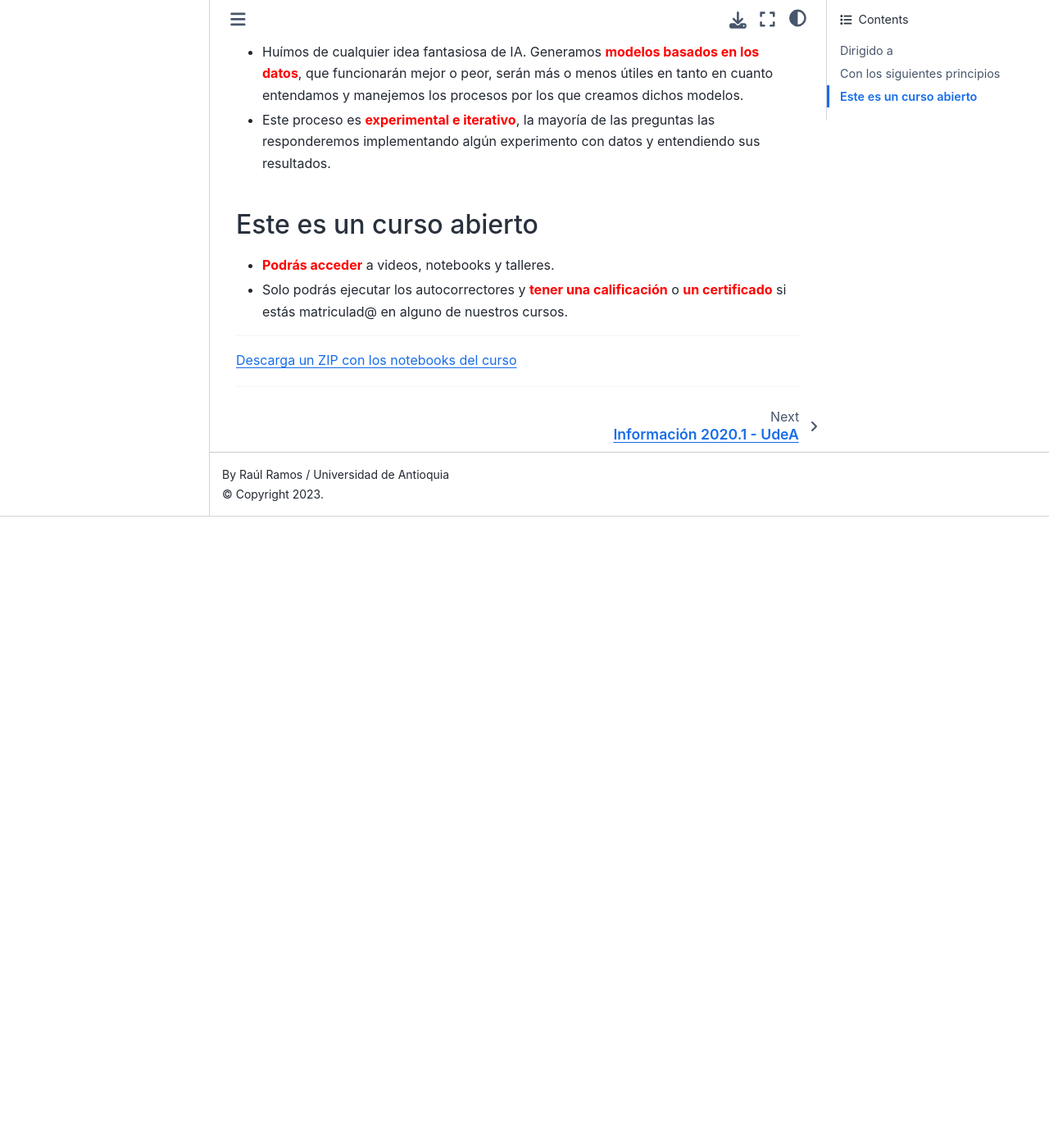
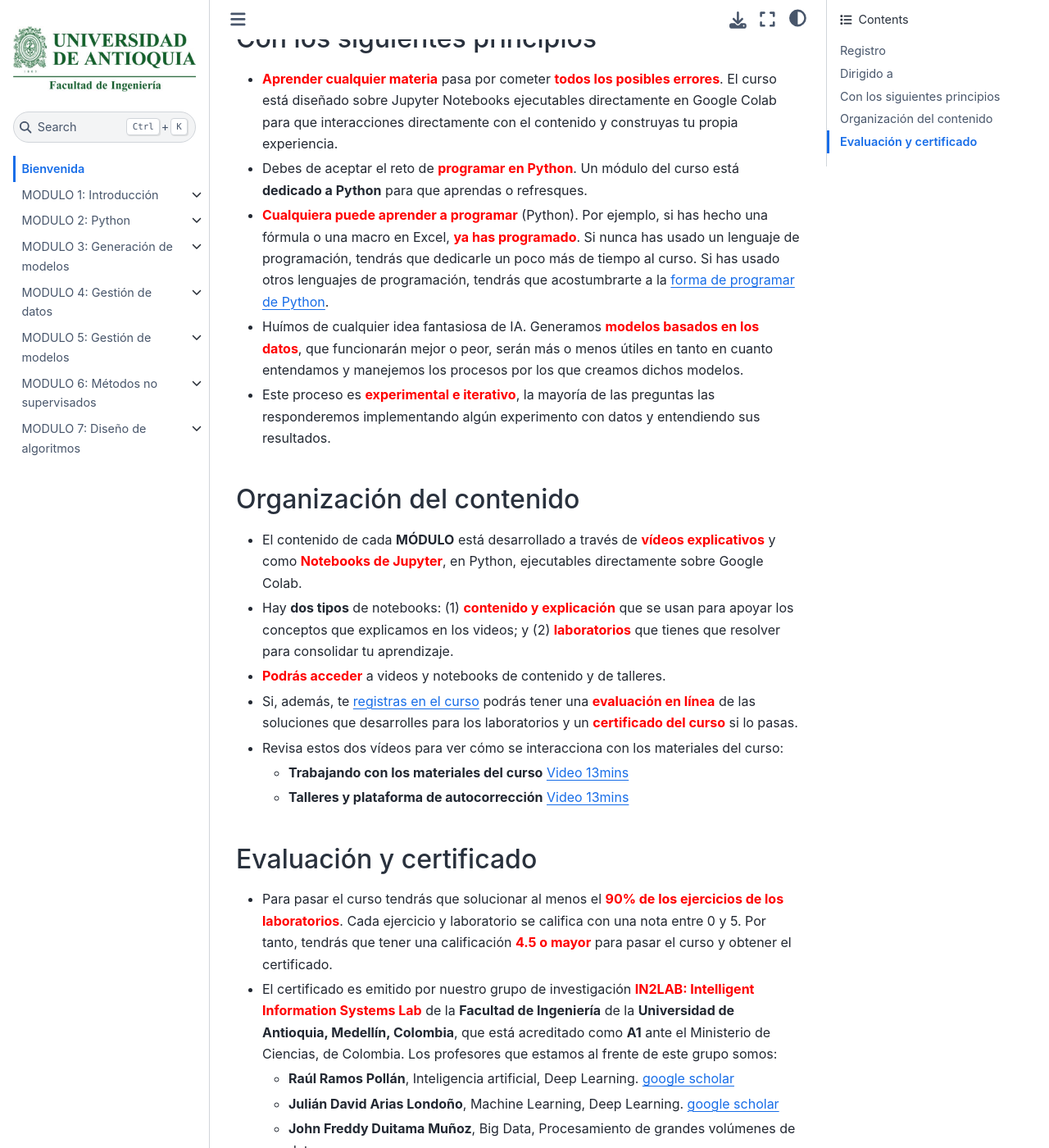
Before and after one commit to rramosp/ai4eng.v1, a Jupyter Book: the page built from intro.md, in a window 1280 px wide and 1400 px high, scrolled down 976 px. Shown: the whole window at 82% size. Built offline with Jupyter Book 1.0.4 settings and Sphinx 7.4.7 and the Sphinx Book theme 1.1.4, drawn with Linux system fonts in a browser that asks for light colours; pages that are not in the unit, such as notebooks, are missing from menus; before the commit the page ends 1606 px from its top, so only the background shows below that; some of the changed text lies outside the part shown.

Commit message:
first commit

```diff
--- a/_toc.yml
+++ b/_toc.yml
@@ -1,5 +1,4 @@
 - file: intro
-- file: content/M00_20201udea
 - file: content/M01_videos
   sections:
     - file: "content/LAB 01.01 - PRACTICE SUBMISSION"
--- a/intro.md
+++ b/intro.md
@@ -1,6 +1,6 @@
 # Bienvenida
 
-Bienvenidos al curso de **Inteligencia Artificial para las Ciencias y las Ingenierías**.
+Bienvenidos al curso de **Inteligencia Artificial para las Ciencias y las Ingenierías**. Este es un <big><font color='red'>**CURSO ABIERTO**</font></big>, que está basado sobre el curso análogo que ofrecemos en la **Facultad de Ingeniería**, en la **Universidad de Antioquia**, en Medellín, Colombia.
 
 <center>
 <iframe width="560" height="315"
@@ -10,21 +10,56 @@
 allowfullscreen></iframe>
 </center>
 
+## Registro
+
+Rellena <big>[ESTE FORMULARIO](https://forms.gle/ZbQBr2chpoEV2KD2A)</big> para acceder a las evaluaciones automáticas y en línea del curso y al certificado final del mismo.
 
 ## Dirigido a
 - quien tenga interés en <font color="red">**aplicar IA**</font> basada en Machine Learning en la práctica.
-- acepte el reto de <font color="red">**programar en Python**</font>. Un módulo del curso está **dedicado a Python** para que aprendas o refresques.
+
+
+Diseñar y aplicar soluciones basadas en IA pasa por adquirir <font color="red">**un conocimiento técnico concreto**</font>, tengas un perfil técnico, ingeniero o de gestión. Creemos firmemente que esta base técnica es **INDISPENSABLE** para poder <font color="red">**diseñar, construir, evaluar, subcontratar, coordinar, ...**</font> cualquier sistema que pretenda usar técnicas de IA.
+
 
 ## Con los siguientes principios
 
 - <font color="red">**Aprender cualquier materia**</font> pasa por cometer <font color="red">**todos los posibles errores**</font>. El curso está diseñado sobre Jupyter Notebooks ejecutables directamente en Google Colab para que interacciones directamente con el contenido y construyas tu propia experiencia.
+- Debes de aceptar el reto de <font color="red">**programar en Python**</font>. Un módulo del curso está **dedicado a Python** para que aprendas o refresques.
 - <font color="red">**Cualquiera puede aprender a programar**</font> (Python). Por ejemplo, si has hecho una fórmula o una macro en Excel, <font color="red">**ya has programado**</font>. Si nunca has usado un lenguaje de programación, tendrás que dedicarle un poco más de tiempo al curso. Si has usado otros lenguajes de programación, tendrás que acostumbrarte a la [forma de programar de Python](https://www.houseofbots.com/news-detail/12008-1-some-features-which-will-make-python-different-from-other-programming-languages).
 - Huímos de cualquier idea fantasiosa de IA.  Generamos <font color="red">**modelos basados en los datos**</font>, que funcionarán mejor o peor, serán más o menos útiles en tanto en cuanto entendamos y manejemos los procesos por los que creamos dichos modelos.
 - Este proceso es <font color="red">**experimental e iterativo**</font>, la mayoría de las preguntas las responderemos implementando algún experimento con datos y entendiendo sus resultados.
 
-## Este es un curso abierto
-- <font color="red">**Podrás acceder**</font> a videos, notebooks y talleres.
-- Solo podrás ejecutar los autocorrectores y <font color="red">**tener una calificación**</font> o <font color="red">**un certificado**</font> si estás matriculad@ en alguno de nuestros cursos.
+## Organización del contenido
+
+- El contenido de cada **MÓDULO** está desarrollado a través de <font color='red'>**vídeos explicativos**</font> y como <font color="red">**Notebooks de Jupyter**</font>, en Python, ejecutables directamente sobre Google Colab.
+
+- Hay **dos tipos** de notebooks: (1) <font color='red'>**contenido y explicación**</font> que se usan para apoyar los conceptos que explicamos en los videos; y (2) <font color='red'>**laboratorios**</font> que tienes que resolver para consolidar tu aprendizaje.
+
+- <font color="red">**Podrás acceder**</font> a videos y notebooks de contenido y de talleres.
+
+- Si, además, te [registras en el curso](https://forms.gle/ZbQBr2chpoEV2KD2A) podrás tener una <font color='red'>**evaluación en línea**</font> de las soluciones que desarrolles para los laboratorios y un <font color='red'>**certificado del curso**</font> si lo pasas.
+- Revisa estos dos vídeos para ver cómo se interacciona con los materiales del curso:
+    - **Trabajando con los materiales del curso** [Video 13mins](https://youtu.be/Rg0_9EBtUIc)
+    - **Talleres y plataforma de autocorrección** [Video 13mins](https://youtu.be/eISlF6k0y58)
+
+## Evaluación y certificado
+
+
+- Para pasar el curso tendrás que solucionar al menos el <font color='red'>**90% de los ejercicios de los laboratorios**</font>. Cada ejercicio y laboratorio se califica con una nota entre 0 y 5. Por tanto, tendrás que tener una calificación <font color="red">**4.5 o mayor**</font> para pasar el curso y obtener el certificado.
+
+
+- El certificado es emitido por nuestro grupo de investigación <font color='red'>**IN2LAB: Intelligent Information Systems Lab**</font> de la **Facultad de Ingeniería** de la **Universidad de Antioquia, Medellín, Colombia**, que está acreditado como **A1** ante el Ministerio de Ciencias, de Colombia. Los profesores que estamos al frente de este grupo somos:
+
+    - **Raúl Ramos Pollán**, Inteligencia artificial, Deep Learning. [google scholar](https://scholar.google.com/citations?user=QObKt9IAAAAJ&hl=en&oi=ao)
+
+    - **Julián David Arias Londoño**, Machine Learning, Deep Learning. [google scholar](https://scholar.google.com/citations?hl=en&user=ZTdSU3wAAAAJ)
+
+    - **John Freddy Duitama Muñoz**, Big Data, Procesamiento de grandes volúmenes de datos.
+
+    - **Danny Múnera**, IoT, Procesamiento de Señal. [google scholar](https://scholar.google.com/citations?hl=en&user=lD1OxT0AAAAJ)
+
+    - **Diego Botia**, Ingeniería del Software. [google scholar](https://scholar.google.com/citations?hl=en&user=wzUb7TAAAAAJ)
+
 
 ----
 
```
Also changed, not shown: content/M00_20201udea.md (deleted, +0 -91 lines).
